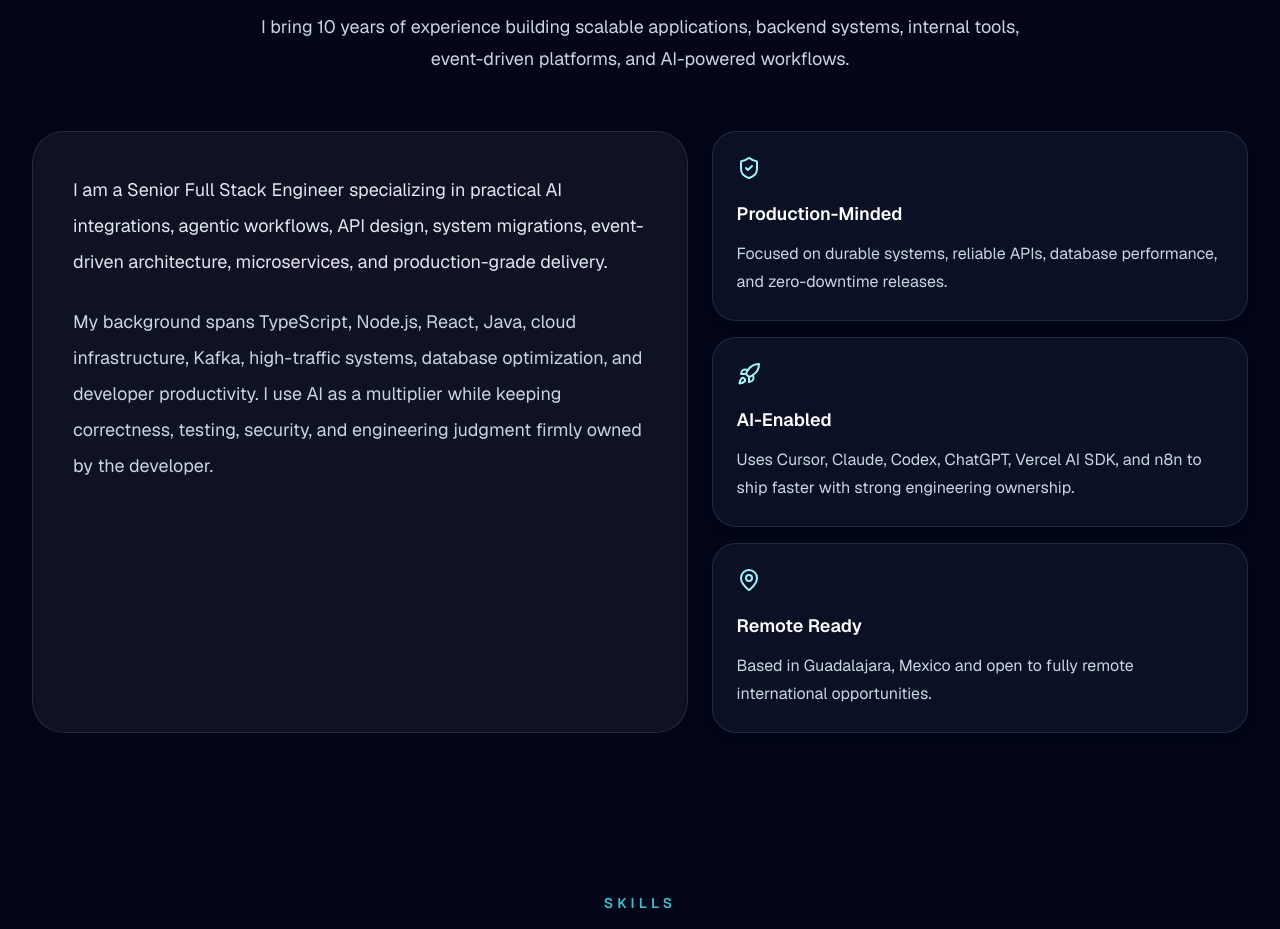
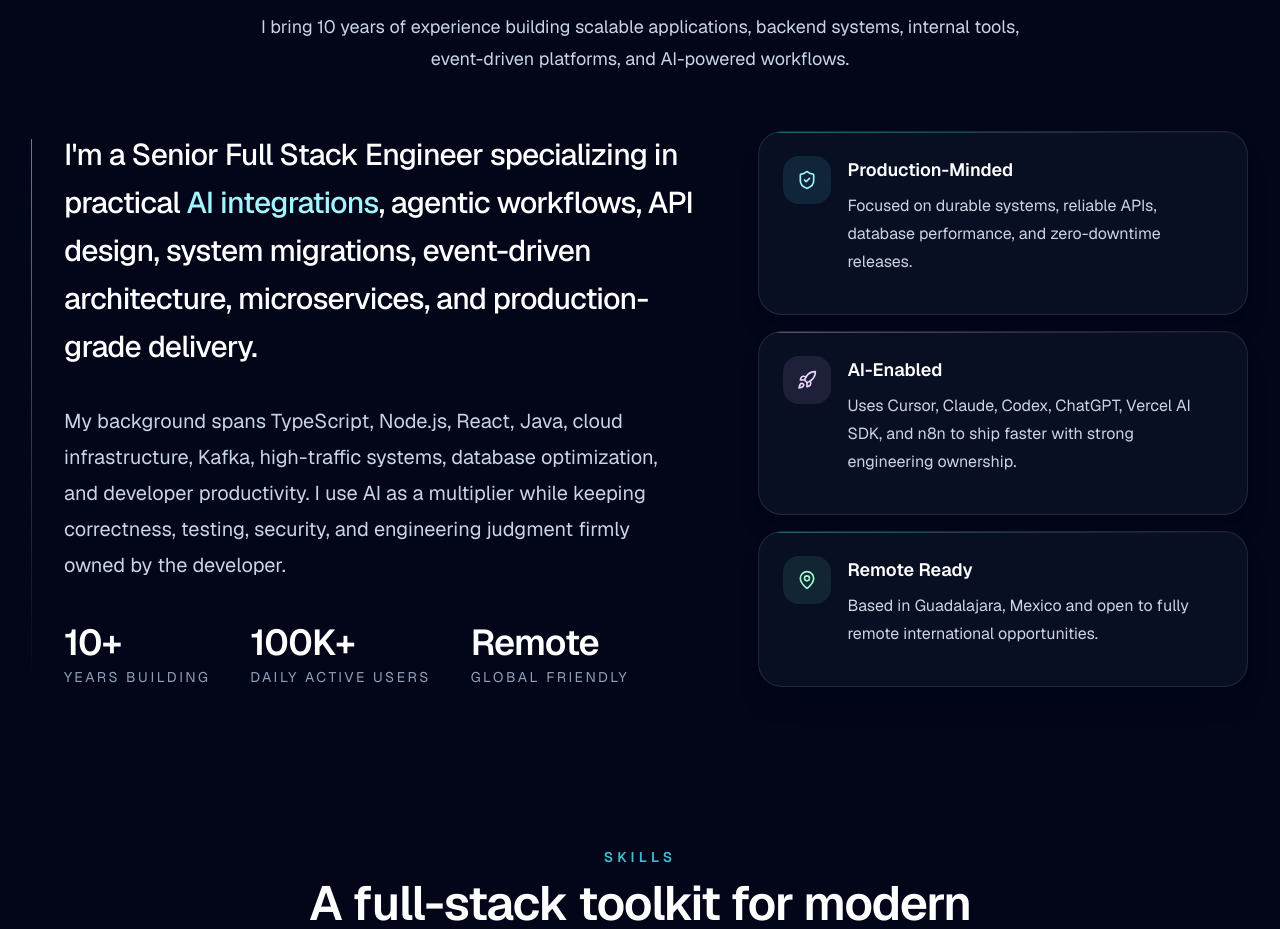
Before and after one commit to ChristianKuri/christian-kuri-portfolio, a Next.js app: page / in a window 1280 px wide. Shown: the part 1200-2129 px from the top of the page. Built offline with nearby package versions, Linux system fonts and the light colour scheme.

Commit message:
Enhance AboutSection component: update layout and styling for improved readability and visual appeal. Add quick facts section and enhance card styles with new accent colors and hover effects.

```diff
--- a/components/about-section.tsx
+++ b/components/about-section.tsx
@@ -9,18 +9,33 @@ const aboutCards = [
     description:
       "Focused on durable systems, reliable APIs, database performance, and zero-downtime releases.",
     icon: ShieldCheck,
+    accent: "from-cyan-300/40 to-cyan-300/0",
+    iconColor: "text-cyan-200",
+    iconBg: "bg-cyan-300/10",
   },
   {
     title: "AI-Enabled",
     description:
       "Uses Cursor, Claude, Codex, ChatGPT, Vercel AI SDK, and n8n to ship faster with strong engineering ownership.",
     icon: Rocket,
+    accent: "from-purple-300/40 to-purple-300/0",
+    iconColor: "text-purple-200",
+    iconBg: "bg-purple-300/10",
   },
   {
     title: "Remote Ready",
     description: "Based in Guadalajara, Mexico and open to fully remote international opportunities.",
     icon: MapPin,
+    accent: "from-emerald-300/40 to-emerald-300/0",
+    iconColor: "text-emerald-200",
+    iconBg: "bg-emerald-300/10",
   },
+];
+
+const quickFacts = [
+  { value: "10+", label: "Years building" },
+  { value: "100K+", label: "Daily active users" },
+  { value: "Remote", label: "Global friendly" },
 ];
 
 export function AboutSection() {
@@ -33,19 +48,40 @@ export function AboutSection() {
           description="I bring 10 years of experience building scalable applications, backend systems, internal tools, event-driven platforms, and AI-powered workflows."
         />
 
-        <div className="grid gap-6 lg:grid-cols-[1.1fr_0.9fr]">
-          <FadeIn className="rounded-[2rem] border border-white/10 bg-white/[0.05] p-8 backdrop-blur md:p-10">
-            <p className="text-lg leading-9 text-slate-200">
-              I am a Senior Full Stack Engineer specializing in practical AI integrations, agentic
-              workflows, API design, system migrations, event-driven architecture, microservices,
-              and production-grade delivery.
-            </p>
-            <p className="mt-6 text-lg leading-9 text-slate-300">
-              My background spans TypeScript, Node.js, React, Java, cloud infrastructure, Kafka,
-              high-traffic systems, database optimization, and developer productivity. I use AI as a
-              multiplier while keeping correctness, testing, security, and engineering judgment
-              firmly owned by the developer.
-            </p>
+        <div className="grid gap-12 lg:grid-cols-[1.15fr_0.85fr] lg:gap-16">
+          <FadeIn className="relative">
+            <div
+              aria-hidden="true"
+              className="absolute -left-px top-2 hidden h-[calc(100%-1rem)] w-px bg-gradient-to-b from-cyan-300/60 via-purple-300/30 to-transparent md:block"
+            />
+
+            <div className="md:pl-8">
+              <p className="text-2xl font-medium leading-10 tracking-tight text-white md:text-3xl md:leading-[3rem]">
+                I&apos;m a Senior Full Stack Engineer specializing in practical{" "}
+                <span className="text-cyan-200">AI integrations</span>, agentic workflows, API
+                design, system migrations, event-driven architecture, microservices, and
+                production-grade delivery.
+              </p>
+              <p className="mt-8 text-lg leading-8 text-slate-300 md:text-xl md:leading-9">
+                My background spans TypeScript, Node.js, React, Java, cloud infrastructure, Kafka,
+                high-traffic systems, database optimization, and developer productivity. I use AI as
+                a multiplier while keeping correctness, testing, security, and engineering judgment
+                firmly owned by the developer.
+              </p>
+
+              <div className="mt-10 flex flex-wrap gap-x-10 gap-y-5">
+                {quickFacts.map((fact) => (
+                  <div key={fact.label} className="flex flex-col">
+                    <span className="text-3xl font-semibold tracking-tight text-white md:text-4xl">
+                      {fact.value}
+                    </span>
+                    <span className="mt-1 text-sm uppercase tracking-[0.18em] text-slate-400">
+                      {fact.label}
+                    </span>
+                  </div>
+                ))}
+              </div>
+            </div>
           </FadeIn>
 
           <div className="grid gap-4">
@@ -53,11 +89,23 @@ export function AboutSection() {
               <FadeIn
                 key={card.title}
                 delay={index * 0.08}
-                className="rounded-3xl border border-white/10 bg-slate-900/70 p-6 shadow-xl shadow-slate-950/20"
+                className="group relative overflow-hidden rounded-3xl border border-white/10 bg-slate-900/60 p-6 shadow-xl shadow-slate-950/20 transition duration-300 hover:-translate-y-1 hover:border-white/20 hover:bg-slate-900/80"
               >
-                <card.icon className="mb-5 size-6 text-cyan-200" />
-                <h3 className="text-lg font-semibold text-white">{card.title}</h3>
-                <p className="mt-3 leading-7 text-slate-300">{card.description}</p>
+                <div
+                  aria-hidden="true"
+                  className={`pointer-events-none absolute inset-x-0 top-0 h-px bg-gradient-to-r ${card.accent}`}
+                />
+                <div className="flex items-start gap-4">
+                  <span
+                    className={`grid size-12 shrink-0 place-items-center rounded-2xl ${card.iconBg} ${card.iconColor}`}
+                  >
+                    <card.icon className="size-5" />
+                  </span>
+                  <div>
+                    <h3 className="text-lg font-semibold text-white">{card.title}</h3>
+                    <p className="mt-2 leading-7 text-slate-300">{card.description}</p>
+                  </div>
+                </div>
               </FadeIn>
             ))}
           </div>
```
